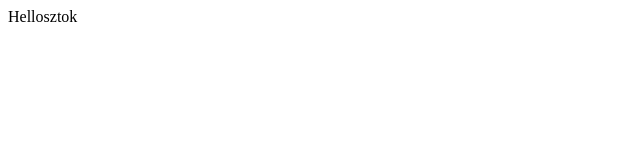
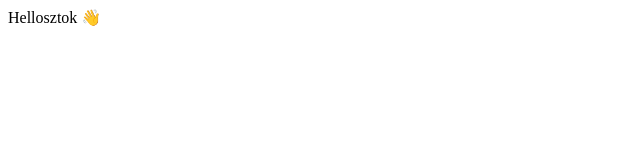
Before and after one commit to alicjalais/test, a plain HTML site: page index.html in a window 1280 px wide. Shown: the full height of the page, 0-640 px from the left. Drawn offline with Linux system fonts and the light colour scheme.

Commit message:
added emoji

```diff
--- a/index.html
+++ b/index.html
@@ -7,6 +7,6 @@
     <title>Document</title>
   </head>
   <body>
-    Hellosztok
+    Hellosztok 👋
   </body>
 </html>
```
